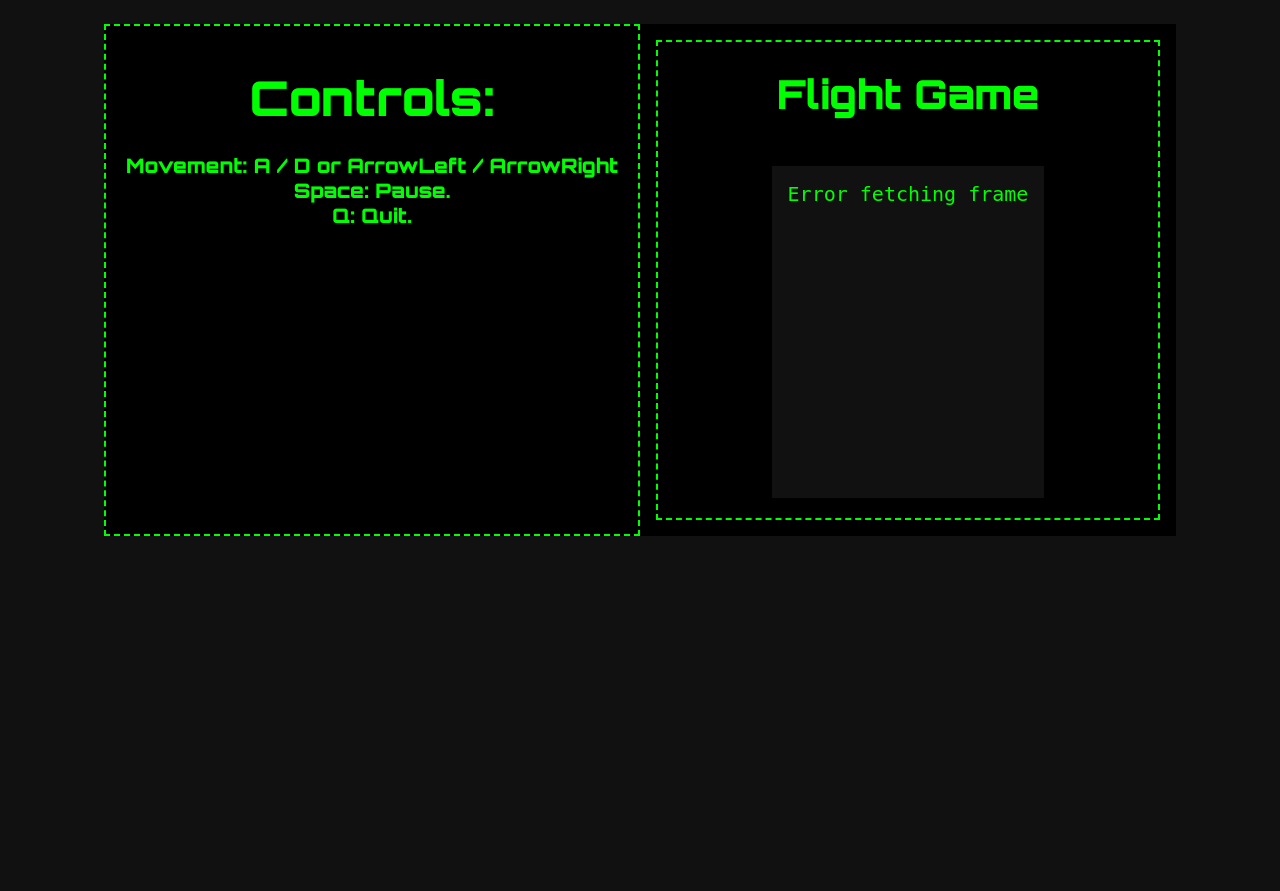
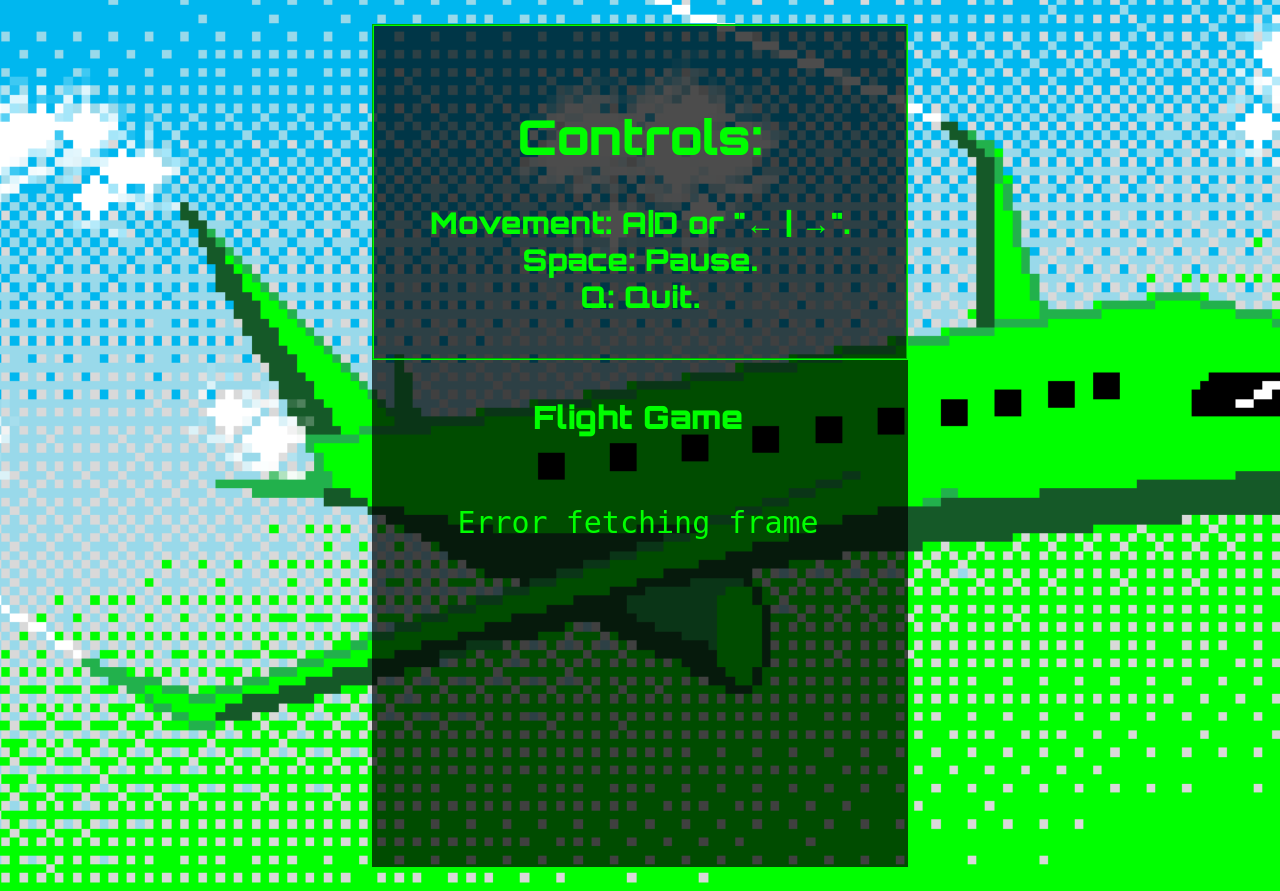
Before and after one commit to kuro-ryuu/glight-flame, a Flask app: page / in a window 1280 px wide. Before the commit the page ends 536 px from the top, so only its background shows below. Run offline with Flask 3, Linux system fonts and the light colour scheme; parts of the project's set-up code (start-up, migrations or seed data) failed here and were passed over.

Commit message:
fninished prototype interface

```diff
--- a/app.py
+++ b/app.py
@@ -36,7 +36,7 @@
     last_command_time = 0
     obs_interval = 0.6
     last_key_time = 0  # seconds
-    paused = False
+    paused = 0
     key_delay = 0.2
     playerpos = 0
 
@@ -96,7 +96,21 @@
                     playerpos += 1
                     moved = True
                 elif k == 'space':
-                    paused = not paused
+                    paused = 1
+                    print("Game paused. Press space to resume.")
+                    time.sleep(0.3)
+                    while True:
+                        if k == 'space':
+                            print("Game resuming in:")
+                            for i in range(3, 0, -1):
+                                print(i)
+                                time.sleep(1)
+                            print("Go!")
+                            time.sleep(0)
+                            paused = 0
+                            time.sleep(0.3)
+                            break
+                        time.sleep(0.1)
                 elif k == 'q' or k == 'quit':
                     stop_event.set()
 
--- a/templates/app.css
+++ b/templates/app.css
@@ -1,16 +1,20 @@
 body {
-    background-color: #111;
+    background-color: rgb(0, 0, 0, 0.7);
+    justify-content: center;
     display: flex;
-    justify-content: center;
-    align-items: center;
-    flex-direction: column;
-    font-size: 20px;
+    background-image: url("image2.png");
+    background-repeat: no-repeat;
+    background-size: cover;
 }
 
 
 .hint {
+    display: flex;
+    flex-direction: column;
+    justify-content: center;
     padding: 1rem;
     width: 500px;
+    height: 300px;
     margin-top: 0.5 rem;
     color: #0f0;
     font-family: "Orbitron", sans-serif;
@@ -18,8 +22,9 @@
     font-weight: 900;
     font-style: normal;
     border: #0f0 2px;
-    border-style: dashed;
+    border-style: groove;
     text-align: center;
+    font-size: 30px;
 }
 
 
@@ -47,30 +52,35 @@
 .base {
     font-family: "Orbitron", sans-serif;
     margin: 1rem;
-    background-color: black;
+    background-color: rgb(0, 0, 0, 0.7);
     display: flex;
     flex-direction: row;
+    justify-content: center;
+    flex-direction: column;
     color: #0f0;
     position: inherit;
 }
 
 
 pre {
-    background:#111;
+    background: rgb(0, 0, 0, 0);
     color:#0f0;
-    padding:1rem;
+    padding: 1rem;
     min-height:300px;
     text-align: center;
     display: flex;
+    font-optical-sizing: auto;
+    font-weight: 400;
+    font-style: normal;
+    font-size: 30px;
 }
 
 
 .game-area {
     display: flex;
     flex-direction: column;
+    justify-content: center;
     align-items: center;
-    border: #0f0 2px;
-    border-style: dashed;
     margin: 1rem;
     width: 500px;
 }
--- a/templates/index.html
+++ b/templates/index.html
@@ -12,7 +12,7 @@
   <div class="base">
   <div class="hint">
     <br><div class="controls">Controls:</div>
-    <br>Movement: A / D or ArrowLeft / ArrowRight
+    <br>Movement: A|D or "← | →".
     <br>Space: Pause.
     <br>Q: Quit.
   </div>
@@ -20,7 +20,7 @@
     <h1>Flight Game</h1>
     <pre id="frame">Loading...</pre>
   </div>
-  </div>
+</div>
   <script>
     const addr="http://127.0.0.1:5000";
     const frameEl = document.getElementById('frame');
```
Also changed, not shown: templates/image.png (added), templates/image2.png (added).
